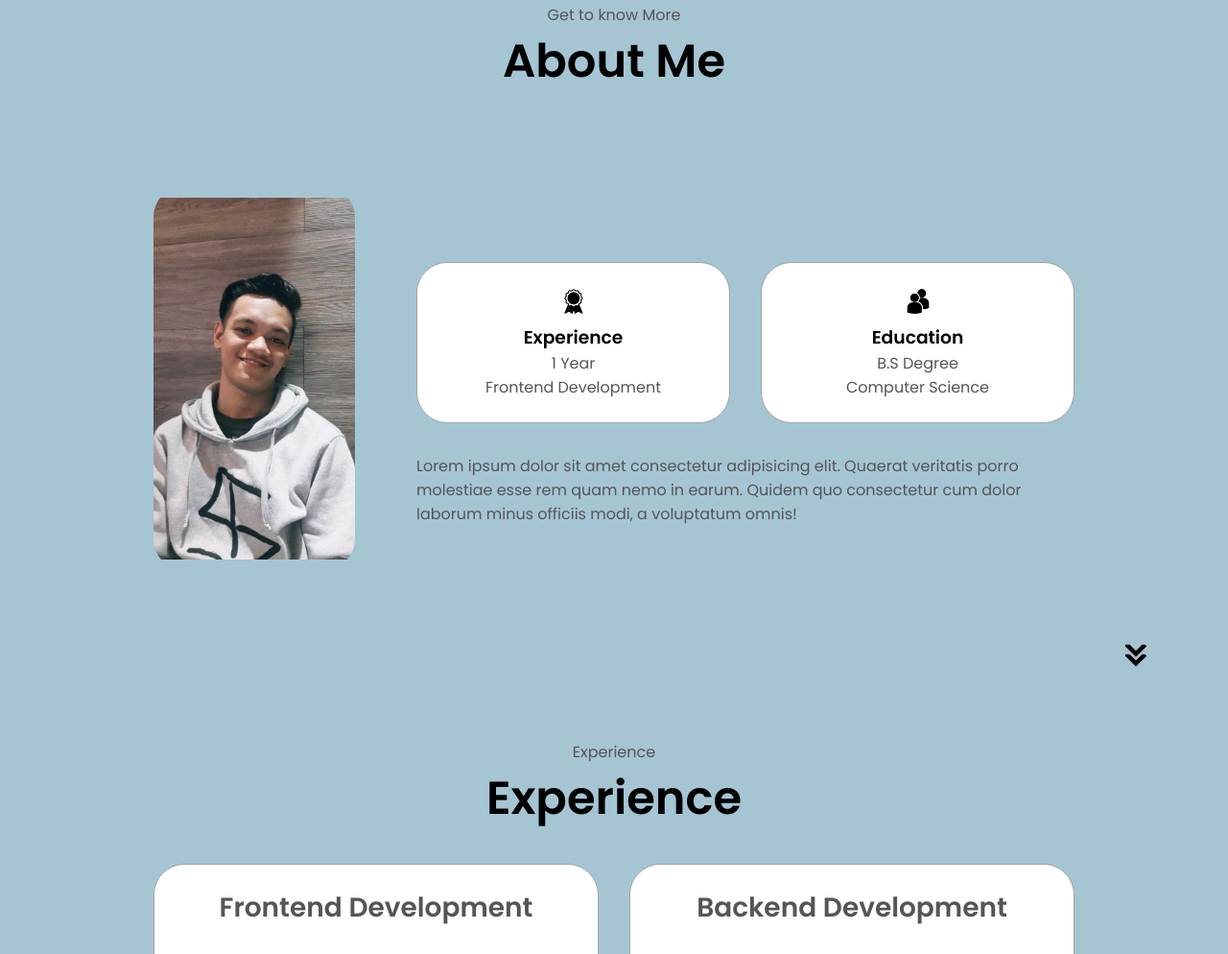
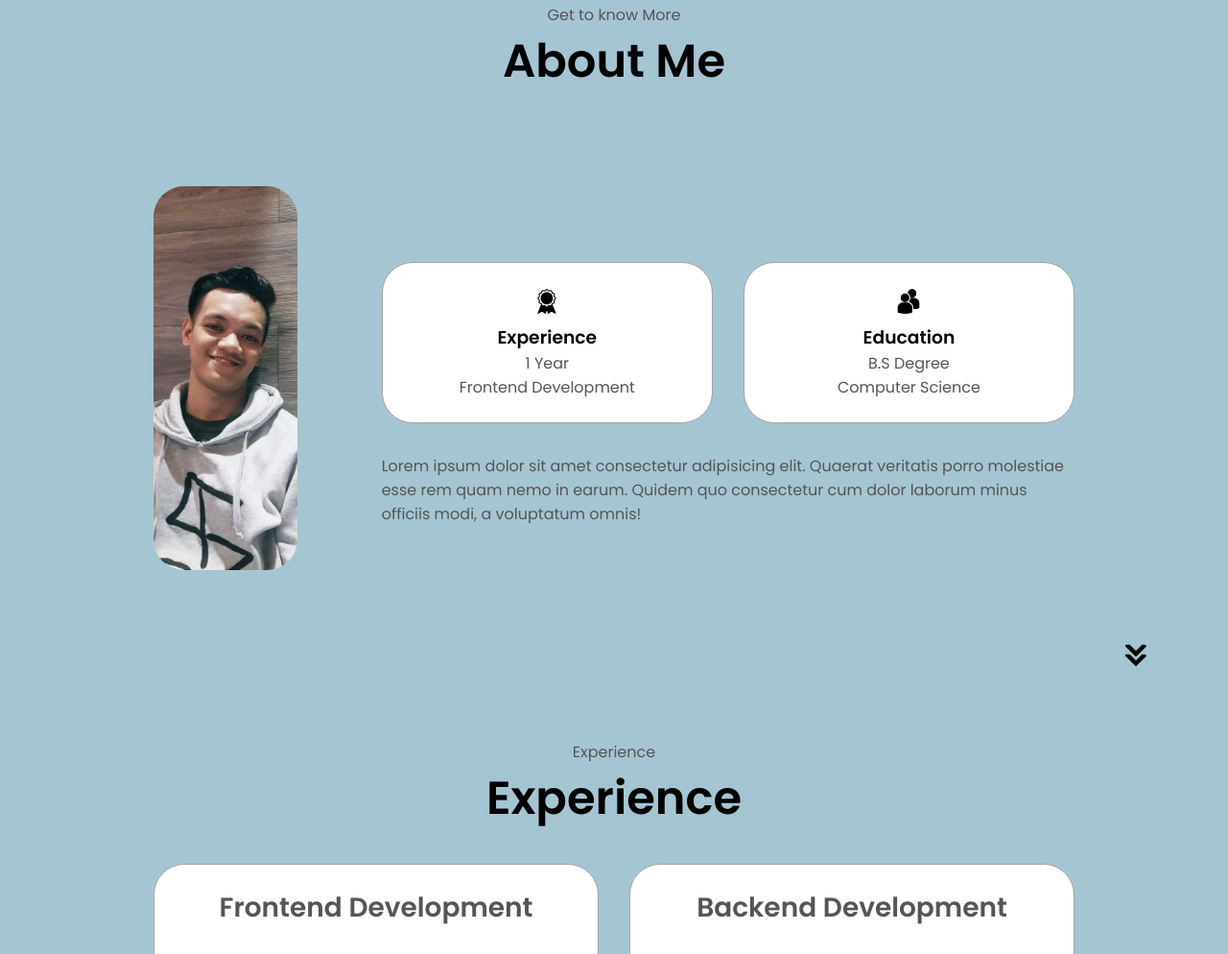
Before and after one commit to zhyzhyito/Portfolio_Fix, a plain HTML site: page index.html in a window 1280 px wide. Shown: the part 925-1919 px from the top of the page at 96% size. Drawn offline with Linux system fonts and the light colour scheme.

Commit message:
Bugfix: sample

```diff
--- a/style.css
+++ b/style.css
@@ -242,8 +242,8 @@ section{
 }
 .about-pic{
     border-radius: 2rem;
-    width: 210px;
-    object-fit: contain;
+    width: 150px;
+    object-fit: cover;
 }
 .arrow{
     position: absolute;
```
